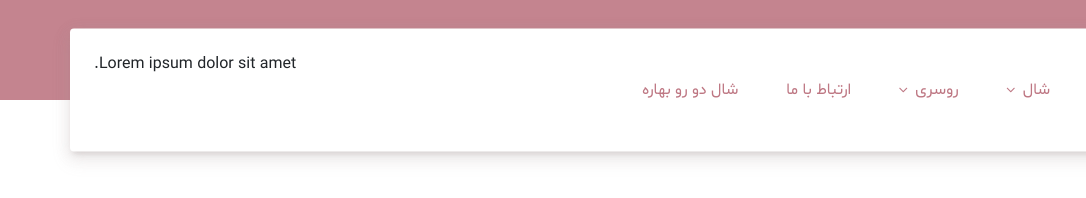
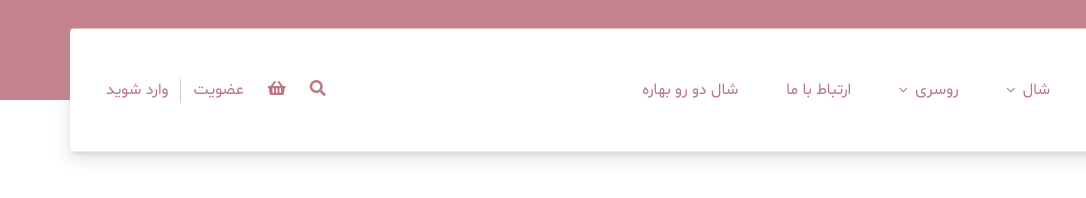
Before and after one commit to alirezakasirzare/store, a website: page index.html in a window 1280 px wide. Shown: the full height of the page, 0-1086 px from the left. Drawn offline with Linux system fonts and the light colour scheme.

Commit message:
add items and style to menu left in header

```diff
--- a/index.html
+++ b/index.html
@@ -50,7 +50,29 @@
               >
             </li>
           </ul>
-          <div>Lorem ipsum dolor sit amet.</div>
+          <ul class="main-header__nav__row__left">
+            <li class="px-1">
+              <a href="" class="main-header__nav__row__left__link">
+                <i class="fal fa-search fw-bold"></i>
+              </a>
+            </li>
+            <li class="px-1">
+              <a href="" class="main-header__nav__row__left__link">
+                <i class="fal fa-shopping-basket fw-bold"></i>
+              </a>
+            </li>
+            <li class="px-1">
+              <a href="" class="main-header__nav__row__left__link"> عضویت </a>
+            </li>
+            <li>
+              <div class="vr"></div>
+            </li>
+            <li class="px-1">
+              <a href="" class="main-header__nav__row__left__link">
+                وارد شوید
+              </a>
+            </li>
+          </ul>
         </div>
       </div>
     </header>
--- a/sass/style.scss
+++ b/sass/style.scss
@@ -27,6 +27,7 @@
         0 3px 14px 2px rgba(163, 150, 150, 0.12),
         0 5px 5px -3px rgba(163, 150, 150, 0.3);
 
+      // right menu
       &__right {
         @extend .px-0;
         @extend .d-flex;
@@ -53,6 +54,31 @@
           }
         }
       }
+      // left menu
+      &__left {
+        @extend .px-0;
+        @extend .d-flex;
+        @extend .mb-0;
+        @extend .align-items-center;
+        list-style: none;
+
+        .vr {
+          height: 1.5rem !important;
+          transform: translateY(20%);
+        }
+
+        &__link {
+          @extend .text-decoration-none;
+          @extend .py-1;
+          @extend .px-2;
+          @extend .rounded-3;
+          color: $color-primary-500;
+          &:hover {
+            color: #fff;
+            background-color: $color-primary-500;
+          }
+        }
+      }
     }
   }
 }
```
Also changed, not shown: css/style.css.
